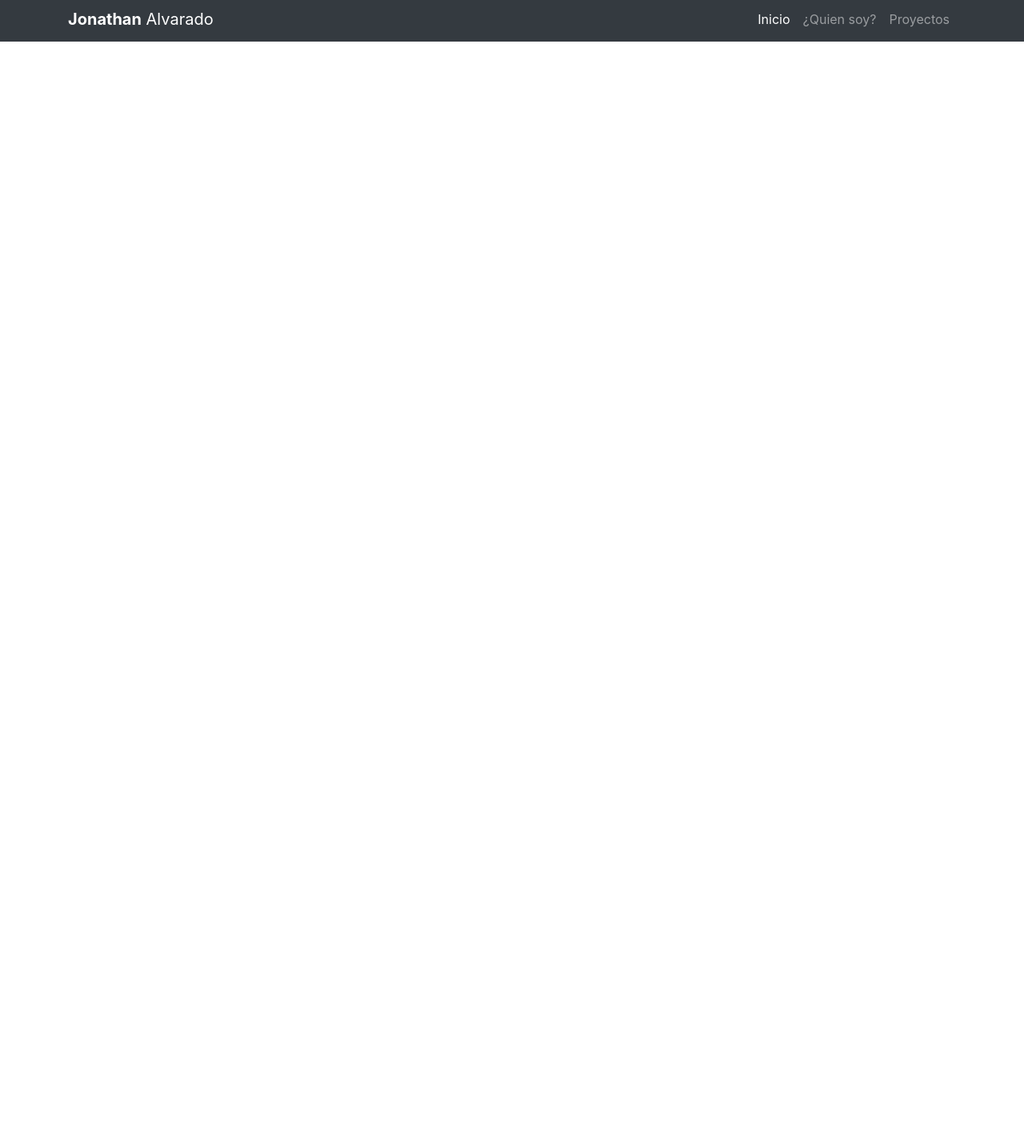
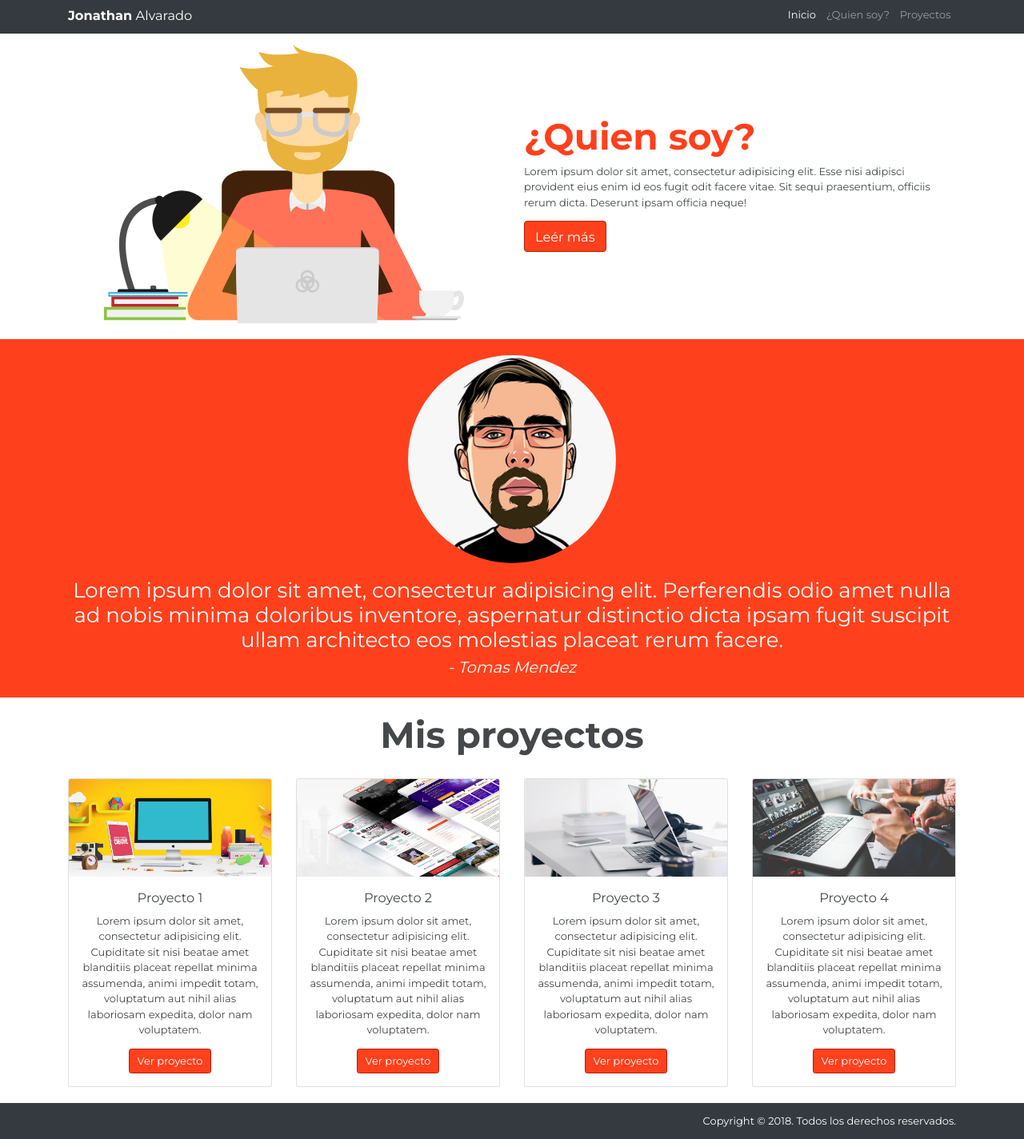
Before and after one commit to joalvarado2/blogPersonal-bootsrap, a plain HTML site: page index.html in a window 1280 px wide. Shown: the part 4-1428 px from the top of the page at 80% size. Before the commit the page ends 800 px from the top, so only its background shows below. Drawn offline with nearby package versions, Linux system fonts and the light colour scheme.

Commit message:
terminando proyecto de prueba con bootstrap

```diff
--- a/css/styles.css
+++ b/css/styles.css
@@ -0,0 +1,35 @@
+html{
+    font-size: 13px;
+}
+/* --------------------------------- */
+/*         PATRON DE COLORERS        */
+/* --------------------------------- */
+:root{
+    --color: #ff401c;
+    --border: #b52003;
+    --text: #44484a;
+}
+/* -------------------------------------------------- */
+/*   SOBREESCRIBIENDO LOS ESTILOS DE BOOTSTRAP        */
+/* -------------------------------------------------- */
+.bg-primary{
+    background-color: var(--color) !important;
+}
+.text-primary{
+    color: var(--color) !important;
+}
+.btn-primary{
+    background-color: var(--color);
+    border-color: var(--border);
+}
+.btn-primary:hover{
+    background-color: var(--border);
+    border-color: var(--color);
+}
+.card:hover{
+    box-shadow: 0 0 10px #0c0c0c3b;
+}
+body{
+    color: var(--text);
+    font-family: 'Montserrat', sans-serif;
+}
--- a/index.html
+++ b/index.html
@@ -1,15 +1,26 @@
 <!doctype html>
 <html lang="en">
+
 <head>
   <!-- Required meta tags -->
   <meta charset="utf-8">
   <meta name="viewport" content="width=device-width, initial-scale=1, shrink-to-fit=no">
+  <link rel="shortcut icon" type="image/x-icon" href="images/favicon.ico">
+
+  <!-- Fuentes google fonts -->
+  <link rel="preconnect" href="https://fonts.gstatic.com">
+  <link rel="preconnect" href="https://fonts.gstatic.com">
+<link href="https://fonts.googleapis.com/css2?family=Montserrat:wght@400;700&display=swap" rel="stylesheet">
 
   <!-- Bootstrap CSS -->
-    <link rel="stylesheet" href="https://cdn.jsdelivr.net/npm/bootstrap@4.5.3/dist/css/bootstrap.min.css" integrity="sha384-TX8t27EcRE3e/ihU7zmQxVncDAy5uIKz4rEkgIXeMed4M0jlfIDPvg6uqKI2xXr2" crossorigin="anonymous">
+  <link rel="stylesheet" href="https://cdn.jsdelivr.net/npm/bootstrap@4.5.3/dist/css/bootstrap.min.css"
+    integrity="sha384-TX8t27EcRE3e/ihU7zmQxVncDAy5uIKz4rEkgIXeMed4M0jlfIDPvg6uqKI2xXr2" crossorigin="anonymous">
 
+  <!-- Estilos CSS -->
+  <link rel="stylesheet" href="/css/styles.css">
   <title>Blog Personal</title>
 </head>
+
 <body>
   <nav class="navbar navbar-dark bg-dark navbar-expand-md fixed-top">
     <div class="container">
@@ -32,19 +43,119 @@
     </div>
   </nav>
 
+  <!-- SECCION QUIEN SOY -->
+  <section class="quien-soy py-4 mt-5">
+    <div class="container">
+      <div class="row">
+        <div class="col-12 col-md-6 text-center">
+          <img src="images/desarrollador.svg" alt="Soy el  desarrolador" class="img-fluid mb-4 mb-md-0">
+        </div>
+        <div class="col-12 col-md-6 text-center text-md-left align-self-md-center ">
+          <h1 class="display-4 font-weight-bold text-primary">¿Quien soy?</h1>
+          <p>Lorem ipsum dolor sit amet, consectetur adipisicing elit. Esse nisi adipisci provident eius enim id eos
+            fugit odit facere vitae. Sit sequi praesentium, officiis rerum dicta. Deserunt ipsam officia neque!</p>
+          <a href="#" class="btn btn-primary btn-lg">Leér más</a>
+        </div>
+      </div>
+    </div>
+  </section>
 
 
+  <!-- SECCION FILOSOFIA  -->
+  <section class="filosofia py-4 bg-primary text-center text-white">
 
+    <div class="container">
+      <div class="row">
+        <div class="col-12">
+          <img src="images/avatar.png" width="260" height="auto" alt="Avatar de Tomas Mendez"
+            class="img-fluid rounded-circle mb-4">
+          <p class="h2">Lorem ipsum dolor sit amet, consectetur adipisicing elit. Perferendis odio amet nulla ad nobis
+            minima doloribus inventore, aspernatur distinctio dicta ipsam fugit suscipit ullam architecto eos molestias
+            placeat rerum facere.</p>
+          <p class="h4 font-italic">- Tomas Mendez</p>
+        </div>
+      </div>
+    </div>
+  </section>
 
+  <!-- SECCION PROYECTOS -->
+  <section class="proyectos py-4">
+    <div class="container">
+      <h1 class="display-4 font-weight-bold text-center pb-4">Mis proyectos</h1>
+      <div class="row text-md-center">
+        <article class="col-12 col-md-6 col-lg-3 mb-3 mb-lg-0">
+          <div class="card">
+            <img class="card-img-top h-100" src="images/proyecto1.png" alt="Proyecto 1">
+            <div class="card-body">
+              <h5 class="card-title">Proyecto 1</h5>
+              <p class="card-text">
+                Lorem ipsum dolor sit amet, consectetur adipisicing elit. Cupiditate sit nisi beatae amet blanditiis
+                placeat repellat minima assumenda, animi impedit totam, voluptatum aut nihil alias laboriosam expedita,
+                dolor nam voluptatem.</p>
+              <a href="#" class="btn btn-primary">Ver proyecto</a>
+            </div>
+          </div>
+        </article>
+        <article class="col-12 col-md-6 col-lg-3 mb-3 mb-lg-0">
+          <div class="card">
+            <img class="card-img-top h-100" src="images/proyecto2.png" alt="Proyecto 2">
+            <div class="card-body">
+              <h5 class="card-title">Proyecto 2</h5>
+              <p class="card-text">
+                Lorem ipsum dolor sit amet, consectetur adipisicing elit. Cupiditate sit nisi beatae amet blanditiis
+                placeat repellat minima assumenda, animi impedit totam, voluptatum aut nihil alias laboriosam expedita,
+                dolor nam voluptatem.</p>
+              <a href="#" class="btn btn-primary">Ver proyecto</a>
+            </div>
+          </div>
+        </article>
 
+        <article class="col-12 col-md-6 col-lg-3 mb-3 mb-lg-0">
+          <div class="card">
+            <img class="card-img-top h-100" src="images/proyecto3.png" alt="Proyecto 3">
+            <div class="card-body">
+              <h5 class="card-title">Proyecto 3</h5>
+              <p class="card-text">
+                Lorem ipsum dolor sit amet, consectetur adipisicing elit. Cupiditate sit nisi beatae amet blanditiis
+                placeat repellat minima assumenda, animi impedit totam, voluptatum aut nihil alias laboriosam expedita,
+                dolor nam voluptatem.</p>
+              <a href="#" class="btn btn-primary">Ver proyecto</a>
+            </div>
+          </div>
+        </article>
+        <article class="col-12 col-md-6 col-lg-3   mb-3 mb-lg-0">
+          <div class="card">
+            <img class="card-img-top h-100" src="images/proyecto4.png" alt="Proyecto 4">
+            <div class="card-body">
+              <h5 class="card-title">Proyecto 4</h5>
+              <p class="card-text">
+                Lorem ipsum dolor sit amet, consectetur adipisicing elit. Cupiditate sit nisi beatae amet blanditiis
+                placeat repellat minima assumenda, animi impedit totam, voluptatum aut nihil alias laboriosam expedita,
+                dolor nam voluptatem.</p>
+              <a href="#" class="btn btn-primary">Ver proyecto</a>
+            </div>
+          </div>
+        </article>
+      </div>
+    </div>
+  </section>
 
-
+  <!-- SECCION PIE DE PÁGINA -->
+  <footer class="pie-de-pagina text-center text-md-right bg-dark text-white">
+    <div class="container">
+      <p class="m-0 py-3">Copyright © 2018. Todos los derechos reservados. </p>
+    </div>
+  </footer>
 
   <!-- Optional JavaScript; choose one of the two! -->
 
   <!-- Option 1: jQuery and Bootstrap Bundle (includes Popper) -->
-    <script src="https://code.jquery.com/jquery-3.5.1.slim.min.js" integrity="sha384-DfXdz2htPH0lsSSs5nCTpuj/zy4C+OGpamoFVy38MVBnE+IbbVYUew+OrCXaRkfj" crossorigin="anonymous"></script>
-    <script src="https://cdn.jsdelivr.net/npm/bootstrap@4.5.3/dist/js/bootstrap.bundle.min.js" integrity="sha384-ho+j7jyWK8fNQe+A12Hb8AhRq26LrZ/JpcUGGOn+Y7RsweNrtN/tE3MoK7ZeZDyx" crossorigin="anonymous"></script>
+  <script src="https://code.jquery.com/jquery-3.5.1.slim.min.js"
+    integrity="sha384-DfXdz2htPH0lsSSs5nCTpuj/zy4C+OGpamoFVy38MVBnE+IbbVYUew+OrCXaRkfj"
+    crossorigin="anonymous"></script>
+  <script src="https://cdn.jsdelivr.net/npm/bootstrap@4.5.3/dist/js/bootstrap.bundle.min.js"
+    integrity="sha384-ho+j7jyWK8fNQe+A12Hb8AhRq26LrZ/JpcUGGOn+Y7RsweNrtN/tE3MoK7ZeZDyx"
+    crossorigin="anonymous"></script>
 
   <!-- Option 2: jQuery, Popper.js, and Bootstrap JS
     <script src="https://code.jquery.com/jquery-3.5.1.slim.min.js" integrity="sha384-DfXdz2htPH0lsSSs5nCTpuj/zy4C+OGpamoFVy38MVBnE+IbbVYUew+OrCXaRkfj" crossorigin="anonymous"></script>
@@ -52,4 +163,5 @@
     <script src="https://cdn.jsdelivr.net/npm/bootstrap@4.5.3/dist/js/bootstrap.min.js" integrity="sha384-w1Q4orYjBQndcko6MimVbzY0tgp4pWB4lZ7lr30WKz0vr/aWKhXdBNmNb5D92v7s" crossorigin="anonymous"></script>
     -->
 </body>
+
 </html>
```
Lines whose indentation alone changed are shown as unchanged.
